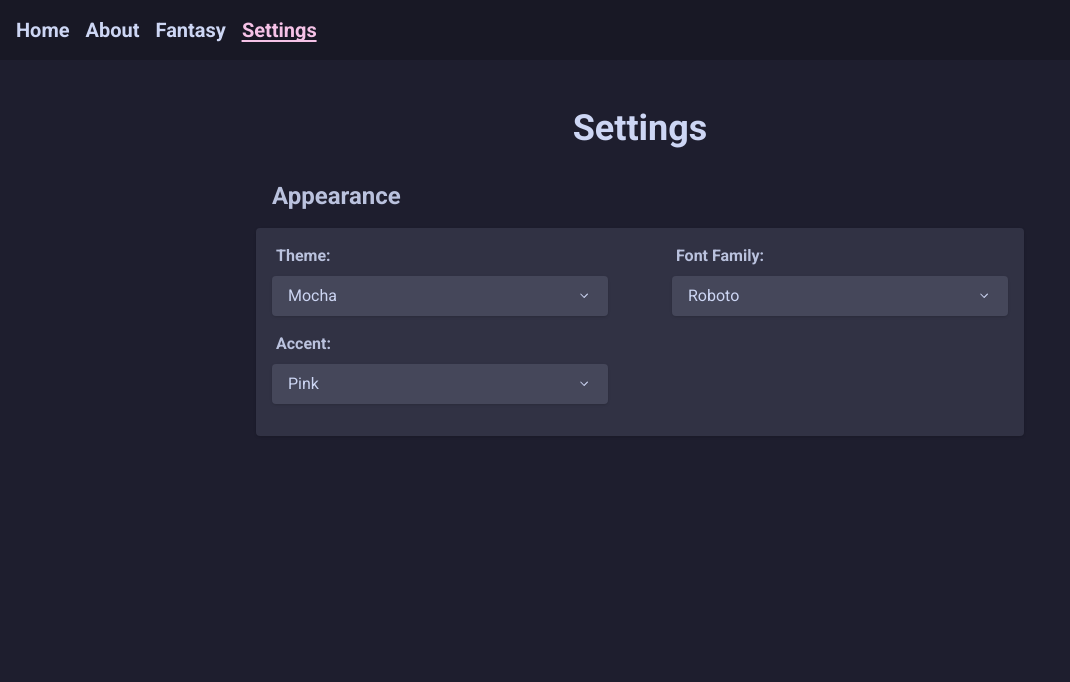
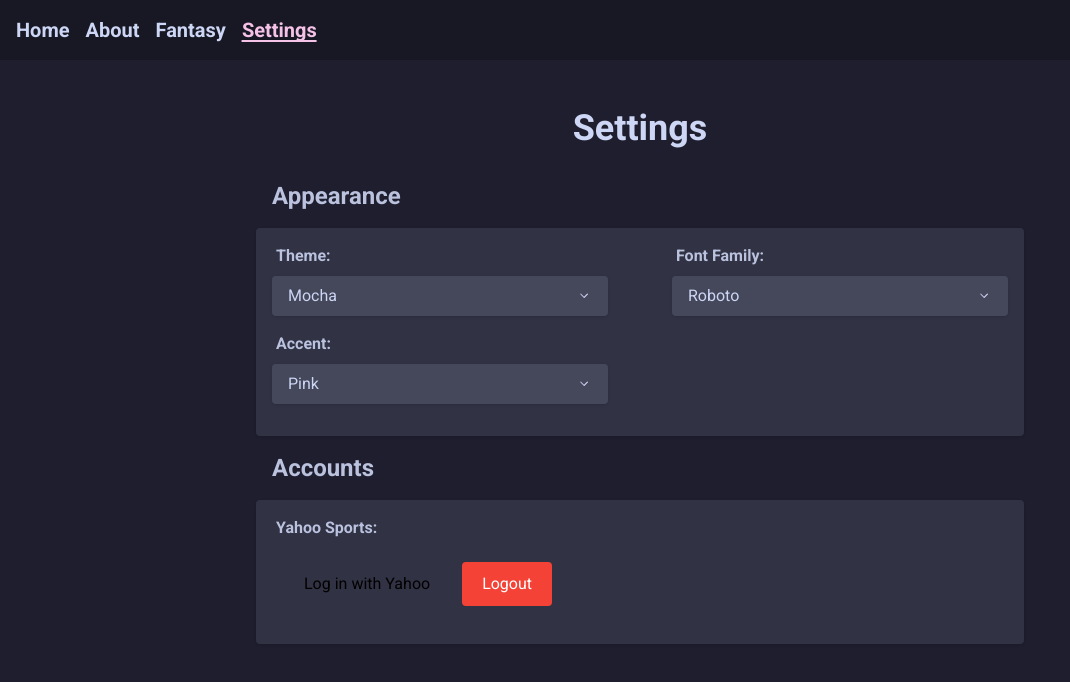
Before and after one commit to brandon-relentnet/testing-grounds, a React (Vite) app: page /settings in a window 1280 px wide. Shown: the top 682 px of the page, without its empty margins (0-1070 px from the left). Built offline with nearby package versions, Linux system fonts and the light colour scheme.

Commit message:
added logout button

```diff
--- /dev/null
+++ b/src/features/yahoo/LogoutButton.jsx
@@ -0,0 +1,36 @@
+// src/components/LogoutButton.jsx
+import React from 'react';
+import axios from '../../axiosConfig';
+import { useNavigate } from 'react-router-dom';
+
+const LogoutButton = () => {
+    const navigate = useNavigate();
+
+    const handleLogout = async () => {
+        try {
+            await axios.post('/api/logout');
+            navigate('/'); // Redirect to homepage or login page
+        } catch (error) {
+            console.error('Error during logout:', error);
+            alert('Failed to logout. Please try again.');
+        }
+    };
+
+    return (
+        <button onClick={handleLogout} style={buttonStyle}>
+            Logout
+        </button>
+    );
+};
+
+const buttonStyle = {
+    padding: '10px 20px',
+    backgroundColor: '#f44336',
+    color: 'white',
+    border: 'none',
+    borderRadius: '4px',
+    cursor: 'pointer',
+    fontSize: '16px',
+};
+
+export default LogoutButton;
--- a/src/pages/Settings.jsx
+++ b/src/pages/Settings.jsx
@@ -3,6 +3,8 @@ import React from 'react';
 import ThemeDropdown from '../features/theme/ThemeDropdown';
 import AccentDropdown from '../features/accent/AccentDropdown';
 import FontFamilyDropdown from '../features/font-family/FontFamilyDropdown';
+import LogoutButton from '../features/yahoo/LogoutButton';
+import LoginButton from '../features/yahoo/LoginButton';
 
 function Settings() {
     return (
@@ -24,6 +26,19 @@ function Settings() {
                         <FontFamilyDropdown />
                     </div>
                 </div>
+
+                <h2 className='text-2xl text-subtext1 font-semibold m-4 text-left'>Accounts</h2>
+                {/* Centered grid with larger width */}
+                <div className="grid grid-cols-1 md:grid-cols-2 gap-8 bg-surface0 rounded shadow">
+                    <div className="p-4 text-left">
+                        <label className='text-subtext1 ml-1 font-semibold block'>Yahoo Sports:</label>
+                        <LoginButton />
+                        <LogoutButton />
+                    </div>
+                    <div className="p-4 text-left">
+
+                    </div>
+                </div>
             </div>
         </div>
     );
```
Also changed, not shown: 6 other files (tests, documents, lock files or other folders).
